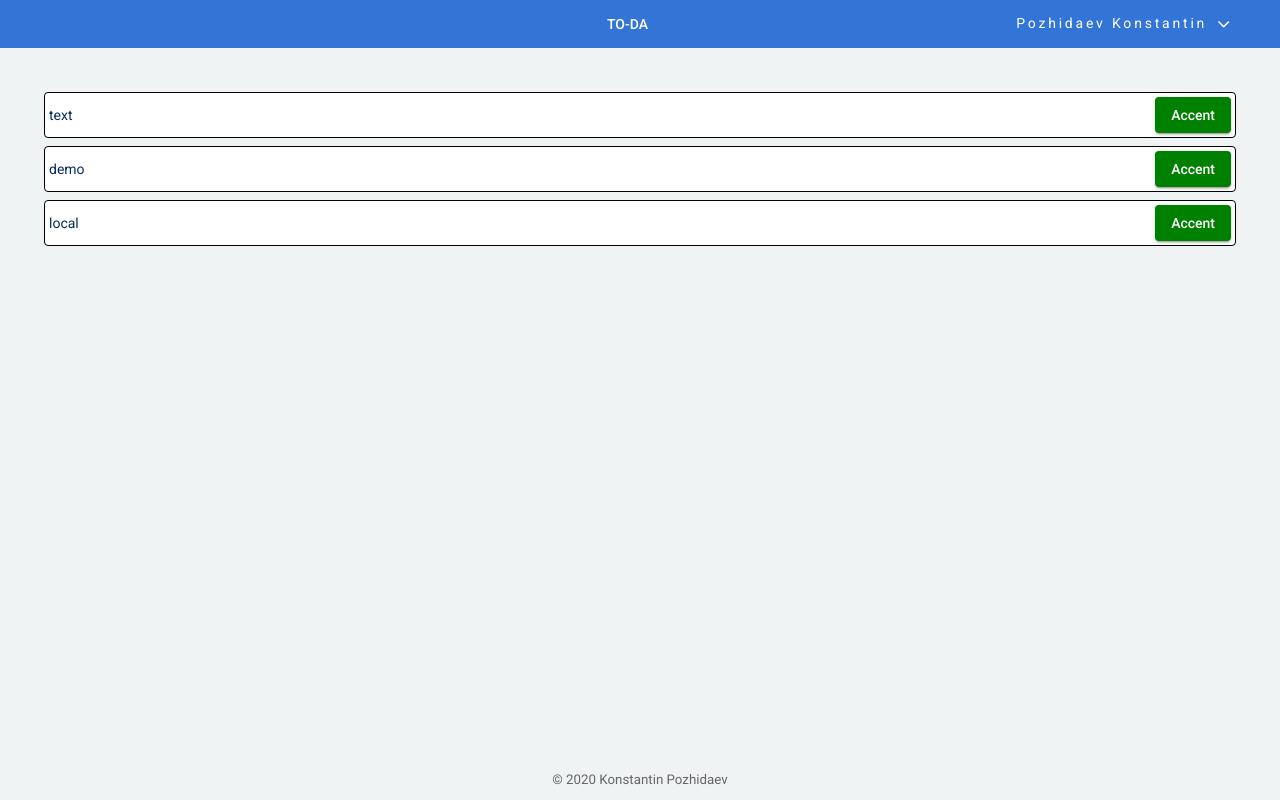
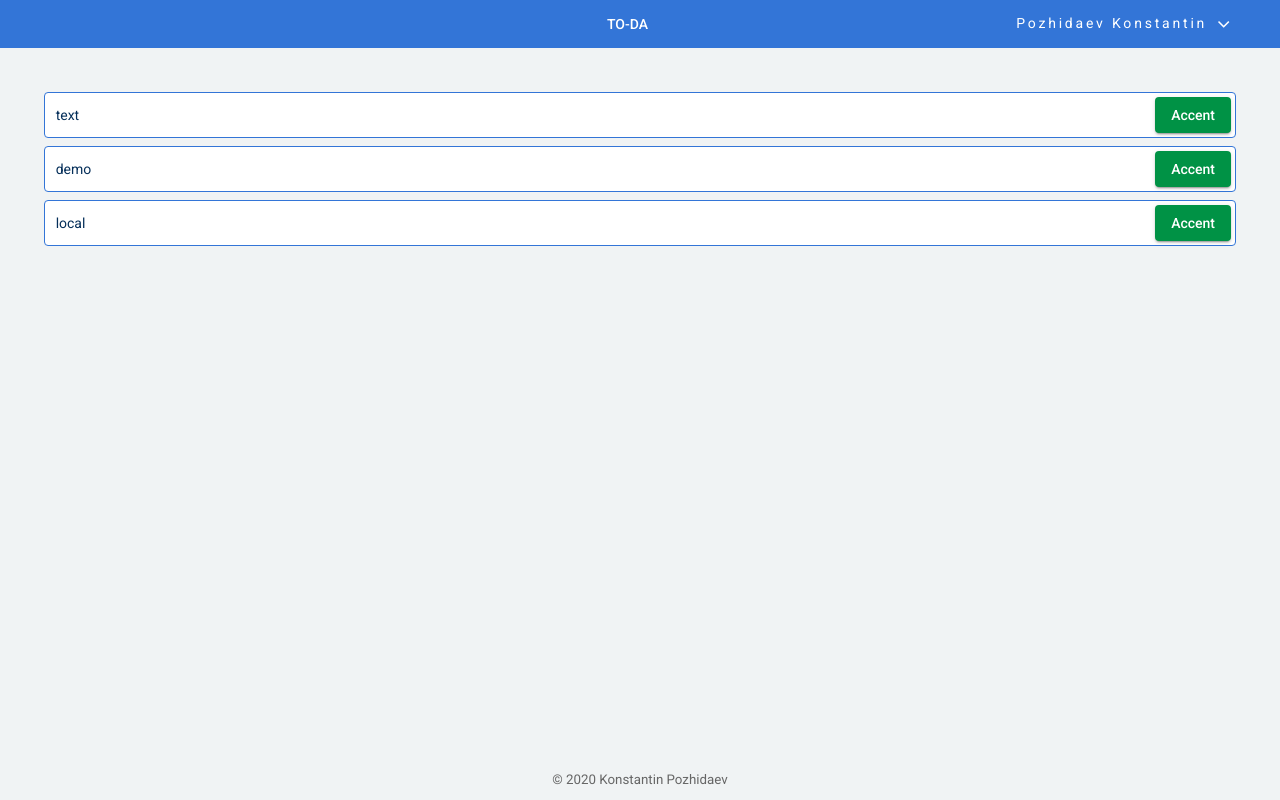
Before and after one commit to k-pozhidaev/to-da, an Angular app in the folder webapp/: page /goals in a window 1280 px wide. Built offline with nearby package versions, Linux system fonts and the light colour scheme.

Commit message:
coloring

```diff
--- a/webapp/src/app/page/goals/goals.component.sass
+++ b/webapp/src/app/page/goals/goals.component.sass
@@ -1,8 +1,10 @@
+@import "src/app/scss/color"
+
 .users-goals-list
   display: flex
   flex-direction: column
   .goal-item
-    border: solid black 1px
+    border: solid $to-da-blue 1pt
     border-radius: 3pt
     padding: 3pt
     margin: 3pt
@@ -12,7 +14,8 @@
       flex-direction: row
       justify-content: space-between
       align-items: center
+      margin-left: 5pt
 
 .mat-success
-  background-color: green
+  background-color: $to-da-green
   color: #fff
```
